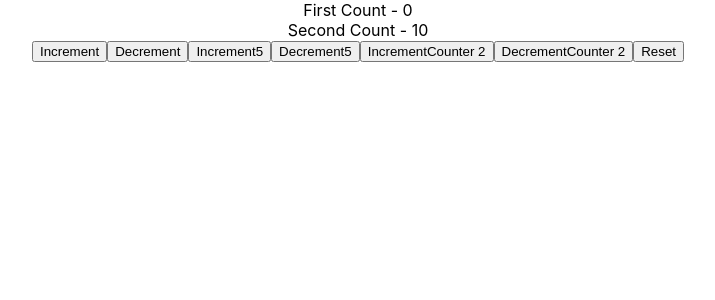
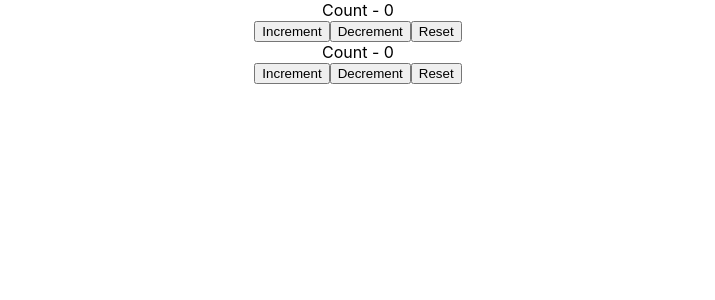
Before and after one commit to edwinisnow/react-hooks, a React (Create React App) app in the folder react-hooks/: page / in a window 1280 px wide. Shown: the top 300 px of the page, without its empty margins (282-997 px from the left). Built offline with nearby package versions, Linux system fonts and the light colour scheme.

Commit message:
Multiple UseReducers

```diff
--- a/react-hooks/src/App.js
+++ b/react-hooks/src/App.js
@@ -17,6 +17,7 @@
 import CounterOne from './components/CounterOne';
 import ComponentA from './components/ComponentA';
 import CounterTwo from './components/CounterTwo';
+import CounterThree from './components/CounterThree';
 
 export const UserContext = React.createContext();
 
@@ -26,7 +27,8 @@
       {/* <UserContext.Provider value={'John'}>
         <ComponentA />
       </UserContext.Provider> */}
-      <CounterTwo />
+      <CounterThree />
+      {/* <CounterTwo /> */}
       {/* <CounterOne /> */}
       {/* <DataFetching /> */}
       {/* <IntervalHookCounter />
--- a/react-hooks/src/components/ComponentA.js
+++ b/react-hooks/src/components/ComponentA.js
@@ -1,6 +1,8 @@
-import React from 'react'
+import React, { useContext } from 'react'
 import { UserContext } from '../App'
 function ComponentA() {
+    const user = useContext(UserContext)
+
     return (
         <div>
             <UserContext.Consumer>
--- /dev/null
+++ b/react-hooks/src/components/CounterThree.js
@@ -0,0 +1,34 @@
+import React, { useReducer } from 'react'
+
+const initialState = 0;
+const reducer = (state, action) => {
+    switch (action) {
+        case 'increment':
+            return state + 1;
+        case 'decrement':
+            return state - 1;
+        case 'reset':
+            return initialState;
+        default:
+            return state;
+    }
+}
+
+function CounterThree() {
+    const [count, dispatch] = useReducer(reducer, initialState)
+    const [countTwo, dispatchTwo] = useReducer(reducer, initialState)
+    return (
+        <div>
+            <div>Count - {count}</div>
+            <button onClick={() => dispatch('increment')}>Increment</button>
+            <button onClick={() => dispatch('decrement')}>Decrement</button>
+            <button onClick={() => dispatch('reset')}>Reset</button>
+            <div>Count - {countTwo}</div>
+            <button onClick={() => dispatchTwo('increment')}>Increment</button>
+            <button onClick={() => dispatchTwo('decrement')}>Decrement</button>
+            <button onClick={() => dispatchTwo('reset')}>Reset</button>
+        </div>
+    )
+}
+
+export default CounterThree
```
